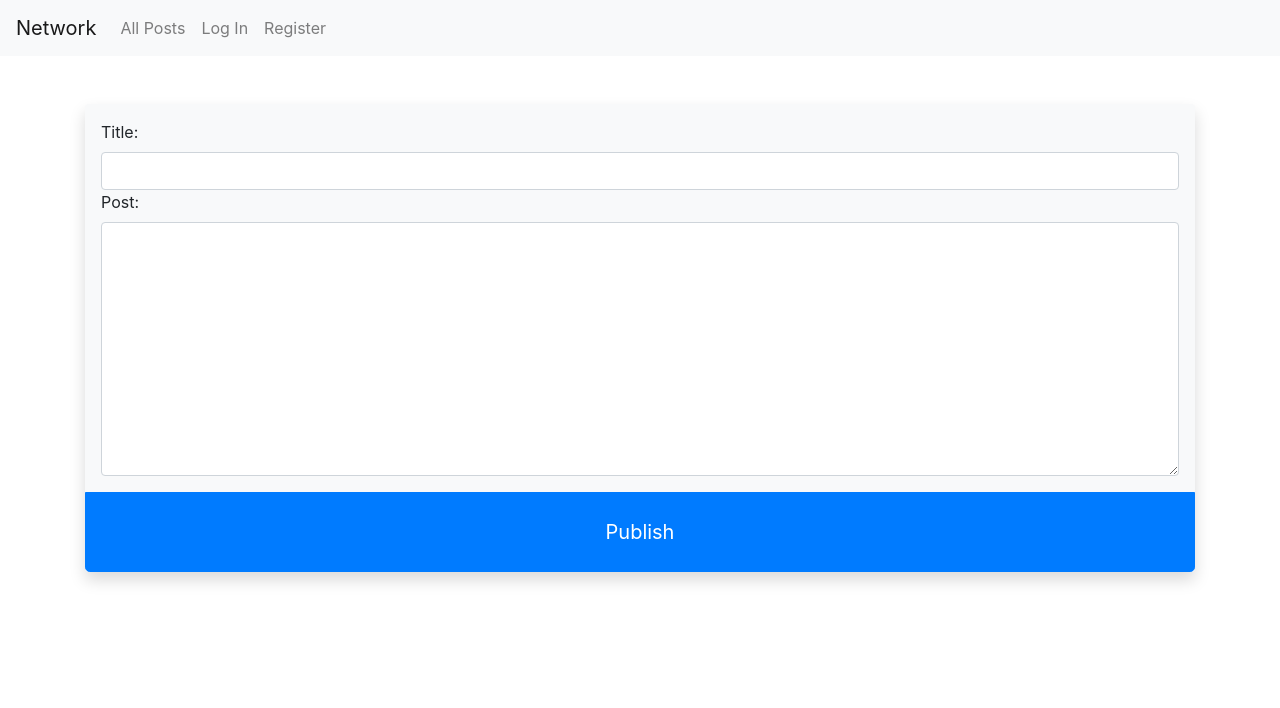
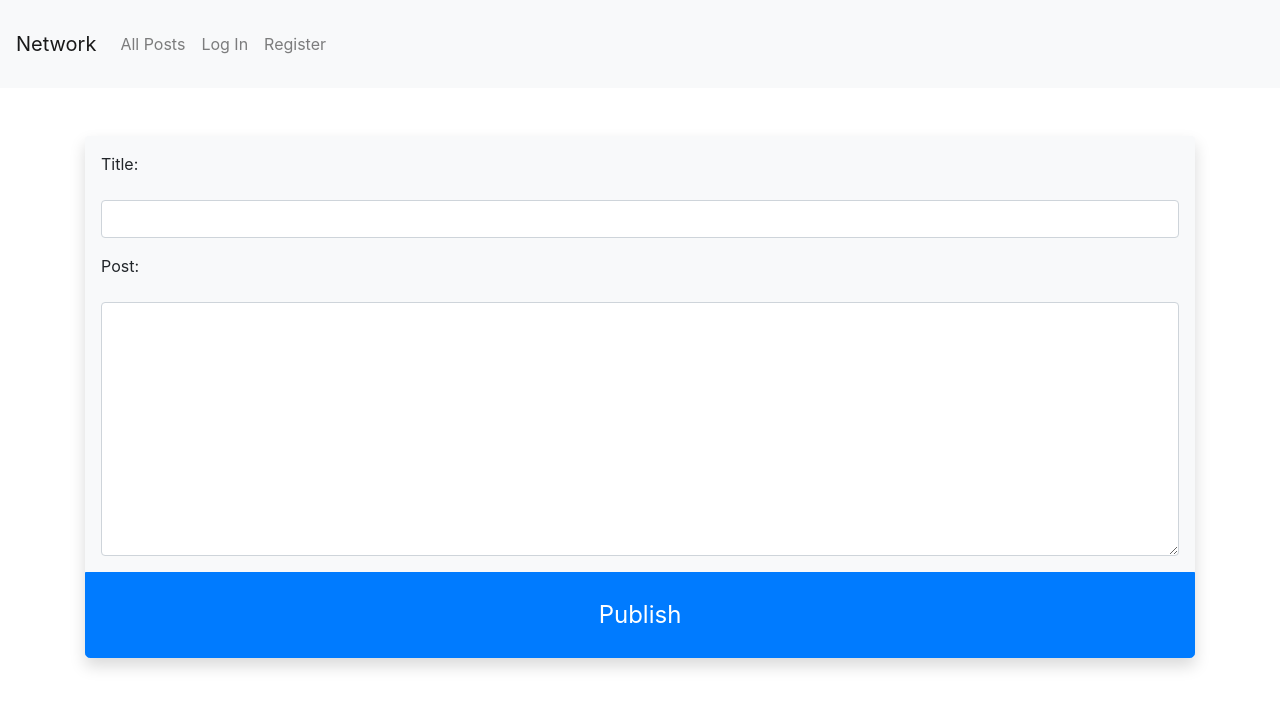
Before and after one commit to shumittaher/network, a Django app: page / in a window 1280 px wide. Shown: the top 708 px of the page. Run offline with Django 3.2, Linux system fonts and the light colour scheme; some libraries are stand-ins or nearby versions.

Commit message:
styling changes

```diff
--- a/network/static/network/styles.css
+++ b/network/static/network/styles.css
@@ -5,4 +5,5 @@
 .input_form > input{
     border-top-left-radius: 0px;
     border-top-right-radius: 0px;
+    font-size: x-large;
 }
--- a/network/templates/network/index.html
+++ b/network/templates/network/index.html
@@ -8,7 +8,7 @@
 
             {% csrf_token %}
 
-            <div class="p-3">
+            <div class="p-3" style="display: grid; row-gap: 1em;">
                 {{ post_form }}
             </div>
 
--- a/network/templates/network/layout.html
+++ b/network/templates/network/layout.html
@@ -14,7 +14,7 @@
     </head>
     <body>
 
-        <nav class="navbar navbar-expand-lg navbar-light bg-light">
+        <nav class="navbar navbar-expand-lg navbar-light bg-light py-4">
             <a class="navbar-brand" href="#">Network</a>
 
             <div>
```
